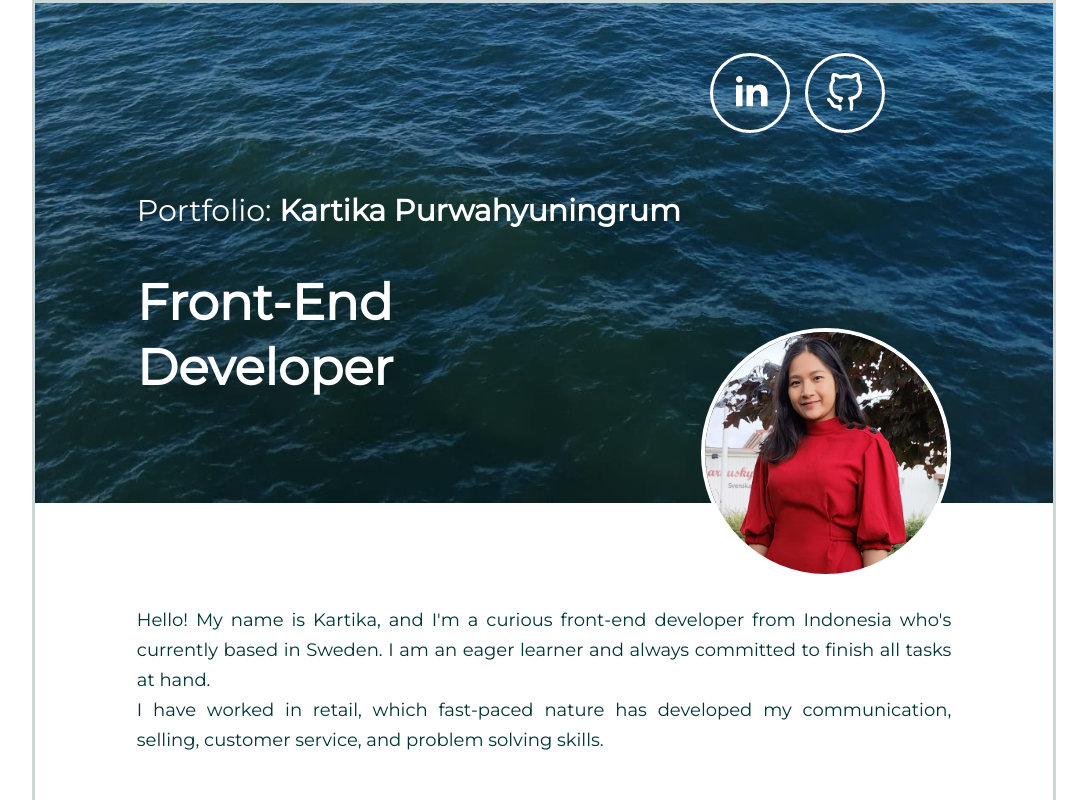
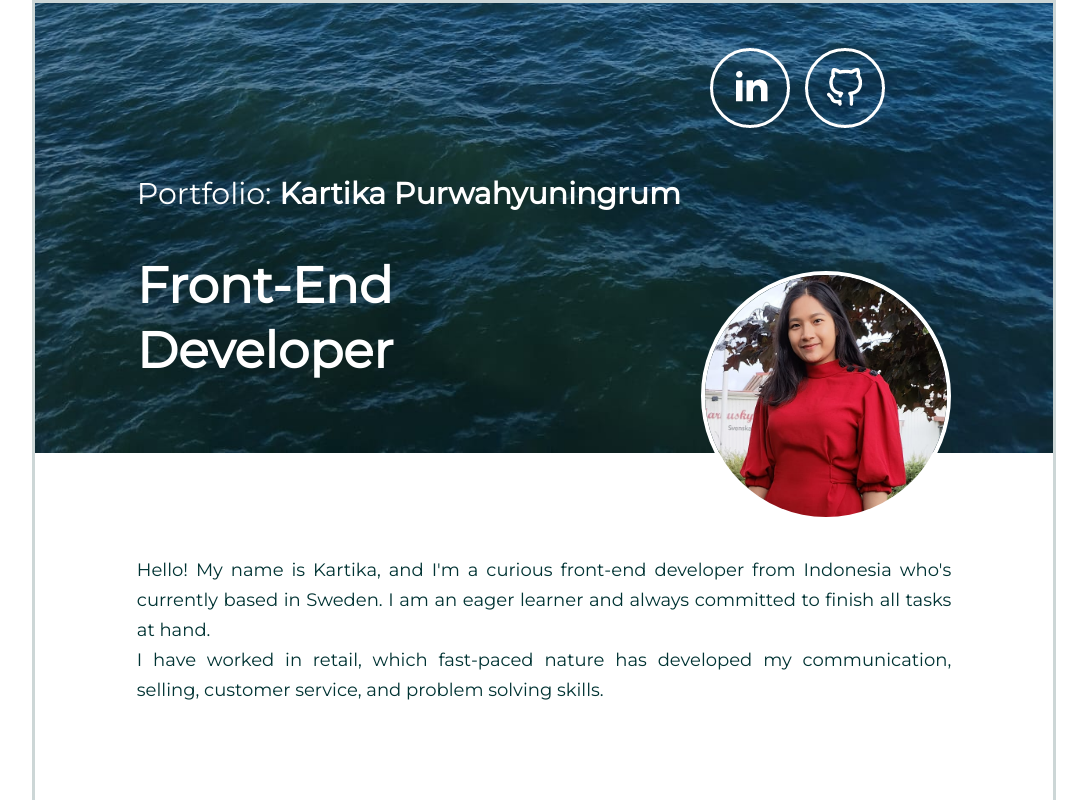
Before and after one commit to Technigo/project-react-portfolio, a React (Create React App) app: page / in a window 1280 px wide. Shown: the top 800 px of the page, without its empty margins (96-1183 px from the left). Built offline with nearby package versions, Linux system fonts and the light colour scheme.

Commit message:
header image problem

```diff
--- a/src/components/Header.js
+++ b/src/components/Header.js
@@ -41,16 +41,16 @@ const HeaderContainer = styled.header`
   background-image: url('/images/heroimage.jpeg');
   height: 400px;
   background-position: bottom;
+  background-attachment: fixed;
   background-size: cover;
-
   position: relative;
 
-  @media (min-width: 520px) and (max-width: 1023px){
-    height: 500px;
+  @media (min-width: 668px) and (max-width: 1023px){
+    height: 450px;
   }
 
   @media (min-width: 1024px){
-    height: 500px;
+    height: 450px;
   }
 `
 
@@ -71,7 +71,7 @@ const TitleContainer = styled.div`
     font-weight: 100;
   }
 
-  @media (min-width: 520px) and (max-width: 1023px){
+  @media (min-width: 668px) and (max-width: 1023px){
     line-height: 50px;
 
     h1{
@@ -104,7 +104,7 @@ const ImageContainer = styled.div`
     right: 10%;
 }
 
-@media (min-width: 520px) and (max-width: 1023px){
+@media (min-width: 668px) and (max-width: 1023px){
     img{
       width: 230px;
       height: 230px;
```
